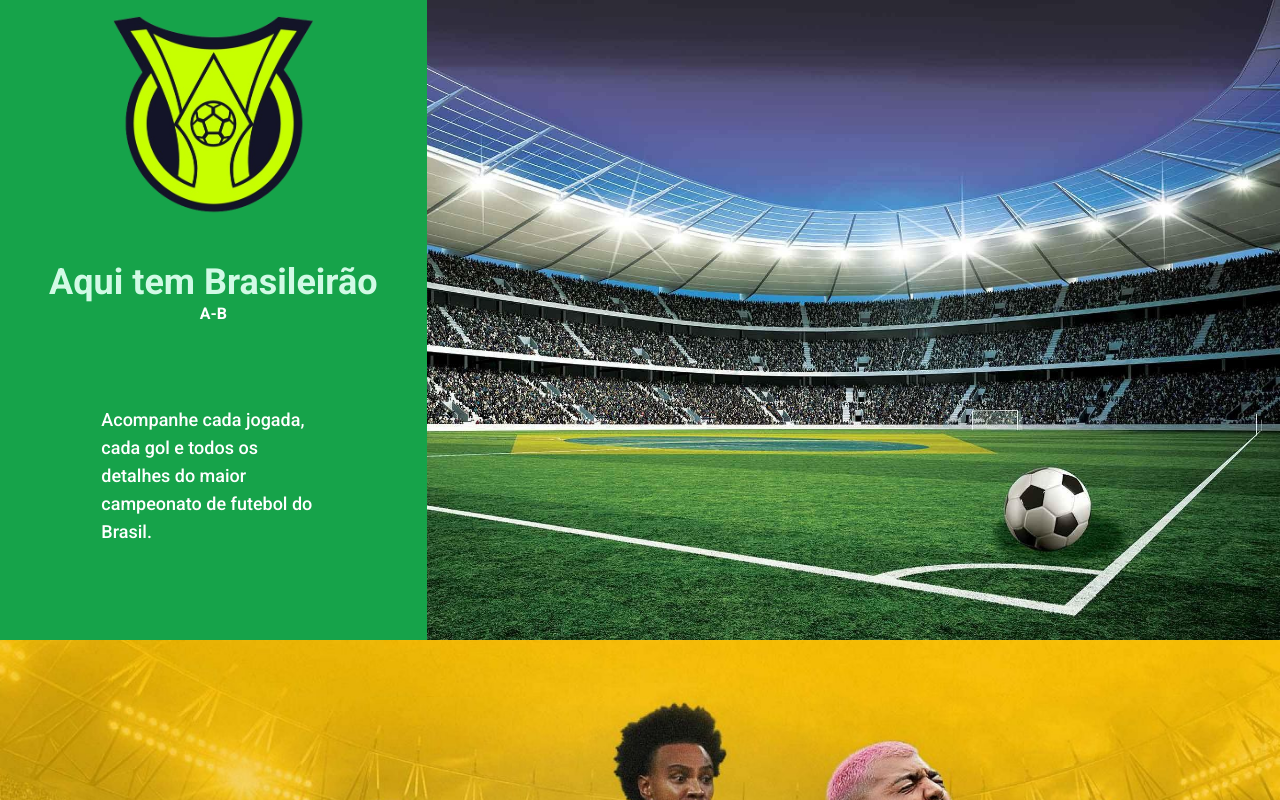
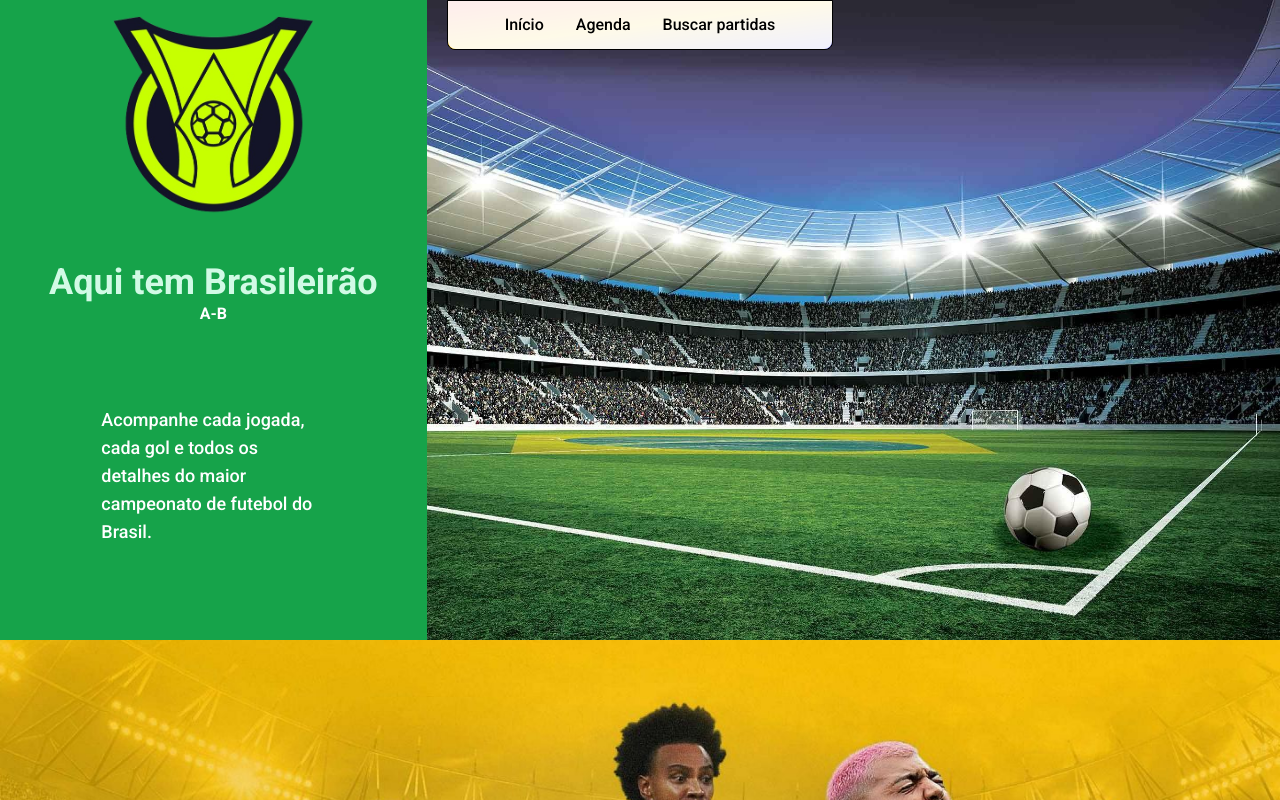
Before and after one commit to Romeusorionaet/Arena-Sync-WEB, a Next.js app: page / in a window 1280 px wide. Shown: the top 800 px of the page. Built offline with nearby package versions, Linux system fonts and the light colour scheme.

Commit message:
feat: create header for home page

```diff
--- a/package.json
+++ b/package.json
@@ -17,13 +17,15 @@
     "next": "14.0.1",
     "react": "^18",
     "react-apexcharts": "^1.5.0",
-    "react-dom": "^18"
+    "react-dom": "^18",
+    "react-scroll": "^1.9.0"
   },
   "devDependencies": {
     "@rocketseat/eslint-config": "^2.1.0",
     "@types/node": "^20",
     "@types/react": "^18",
     "@types/react-dom": "^18",
+    "@types/react-scroll": "^1.8.10",
     "autoprefixer": "^10.4.20",
     "eslint": "^8.46.0",
     "eslint-config-next": "14.0.1",
--- a/src/app/(home)/page.tsx
+++ b/src/app/(home)/page.tsx
@@ -2,12 +2,15 @@
 import '@/assets/styles/table-statistics.css'
 import { SearchFormMatch } from '../components/search-form-match'
 import { UpcomingMatches } from '../components/upcoming-matches'
+import { Header } from '../components/header'
 
 export default function Home() {
   return (
     <div>
-      <main>
-        <section className="flex max-md:flex-col md:h-[40rem]">
+      <Header />
+
+      <main className="max-md:pt-12">
+        <section id="topPage" className="flex max-md:flex-col md:h-[40rem]">
           <div className="h-full w-full bg-green-600 p-4 md:w-1/3">
             <Image
               width={500}
@@ -43,7 +46,10 @@
           </div>
         </section>
 
-        <section className="flex h-[60rem] items-center justify-center bg-[url('/img/wallpaper-tres-atletas.jpg')] bg-cover bg-center bg-no-repeat p-4 max-xl:flex-col max-xl:gap-8 md:p-20">
+        <section
+          id="schedulingMatches"
+          className="flex h-[60rem] items-center justify-center bg-[url('/img/wallpaper-tres-atletas.jpg')] bg-cover bg-center bg-no-repeat p-4 max-xl:flex-col max-xl:gap-8 md:p-20"
+        >
           <article className="mx-auto flex h-[40rem] w-full max-w-[30rem] flex-col justify-between rounded-lg bg-white/90 p-1 text-black">
             <header className="flex justify-between rounded-t-lg bg-emerald-300 p-1 uppercase">
               <div className="flex flex-col items-center">
@@ -128,7 +134,7 @@
           </div>
         </section>
 
-        <section className="bg-green-700 p-4 pb-20">
+        <section id="searchArea" className="bg-green-700 p-4 pb-20">
           <h2 className="mb-10 text-center font-bold max-md:mt-20">
             Pesquise por uma partida
           </h2>
--- /dev/null
+++ b/src/app/components/header.tsx
@@ -0,0 +1,31 @@
+'use client'
+
+import { ScrollLink } from './scroll-link'
+
+export function Header() {
+  return (
+    <header className="fixed top-0 flex w-full justify-center">
+      <div className="rounded-b-lg border border-black bg-gradient-to-br from-red-500 via-yellow-400 to-indigo-500 duration-300 hover:border-none hover:px-1 hover:pb-1">
+        <div className="flex w-full justify-center rounded-b-lg bg-white/90 p-2 md:w-96">
+          <nav>
+            <ul className="flex gap-4">
+              <li>
+                <ScrollLink target="topPage" title="Início" offset={-80} />
+              </li>
+              <li>
+                <ScrollLink target="schedulingMatches" title="Agenda" />
+              </li>
+              <li>
+                <ScrollLink
+                  target="searchArea"
+                  title="Buscar partidas"
+                  offset={-80}
+                />
+              </li>
+            </ul>
+          </nav>
+        </div>
+      </div>
+    </header>
+  )
+}
--- /dev/null
+++ b/src/app/components/scroll-link.tsx
@@ -0,0 +1,30 @@
+import { Link } from 'react-scroll'
+
+interface Props {
+  target: string
+  title: string
+  offset?: number
+  onClick?: React.MouseEventHandler<HTMLButtonElement>
+}
+
+export function ScrollLink({ target, title, offset, onClick }: Props) {
+  return (
+    <Link
+      to={target}
+      spy={true}
+      smooth={true}
+      duration={700}
+      offset={offset}
+      activeClass="active-link"
+      className="cursor-pointer p-1 text-black duration-500 hover:text-blue-500"
+    >
+      <button
+        onClick={onClick}
+        className="bg-transparent p-1 focus:p-1"
+        title={title}
+      >
+        {title}
+      </button>
+    </Link>
+  )
+}
```
Also changed, not shown: 1 other file (tests, documents, lock files or other folders).
